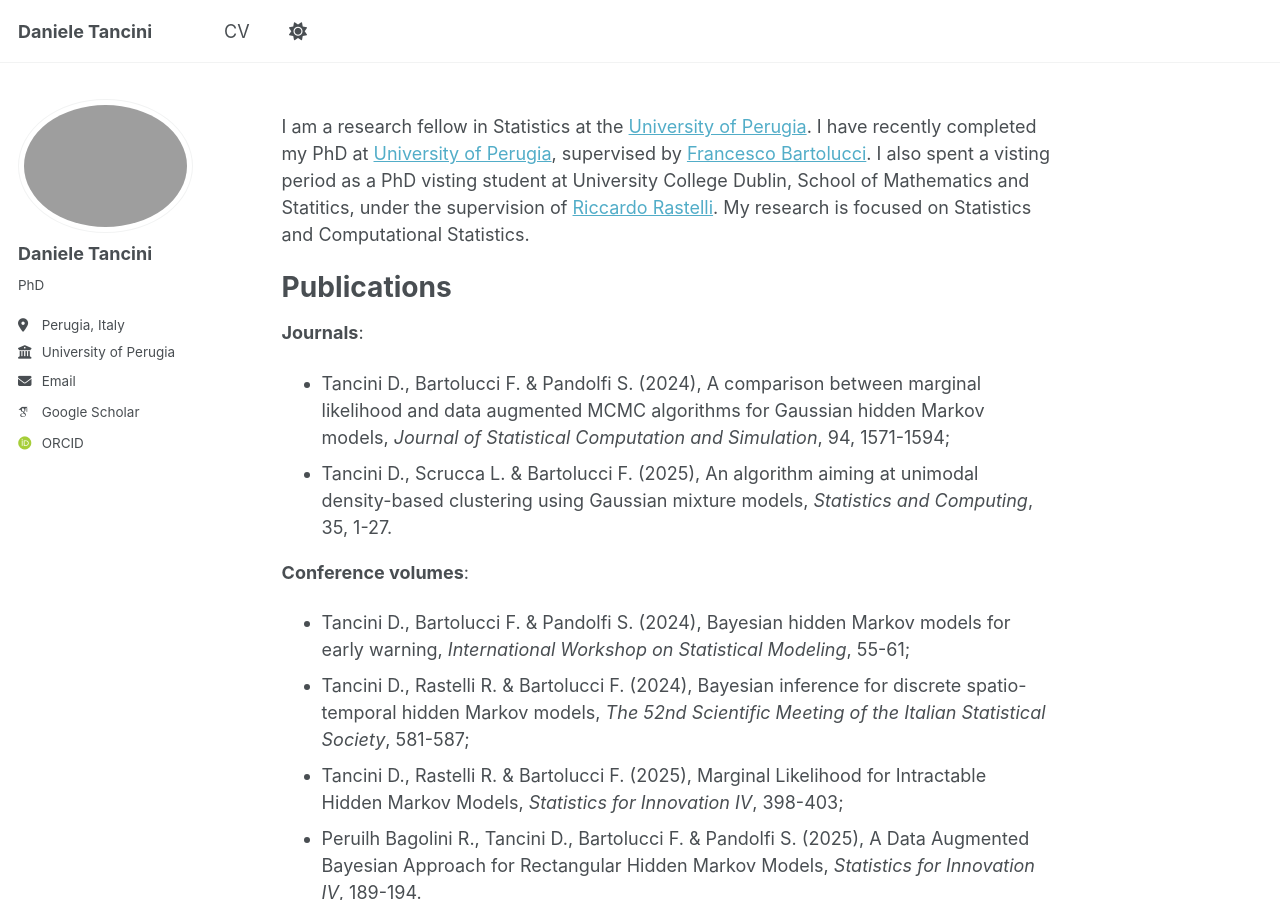
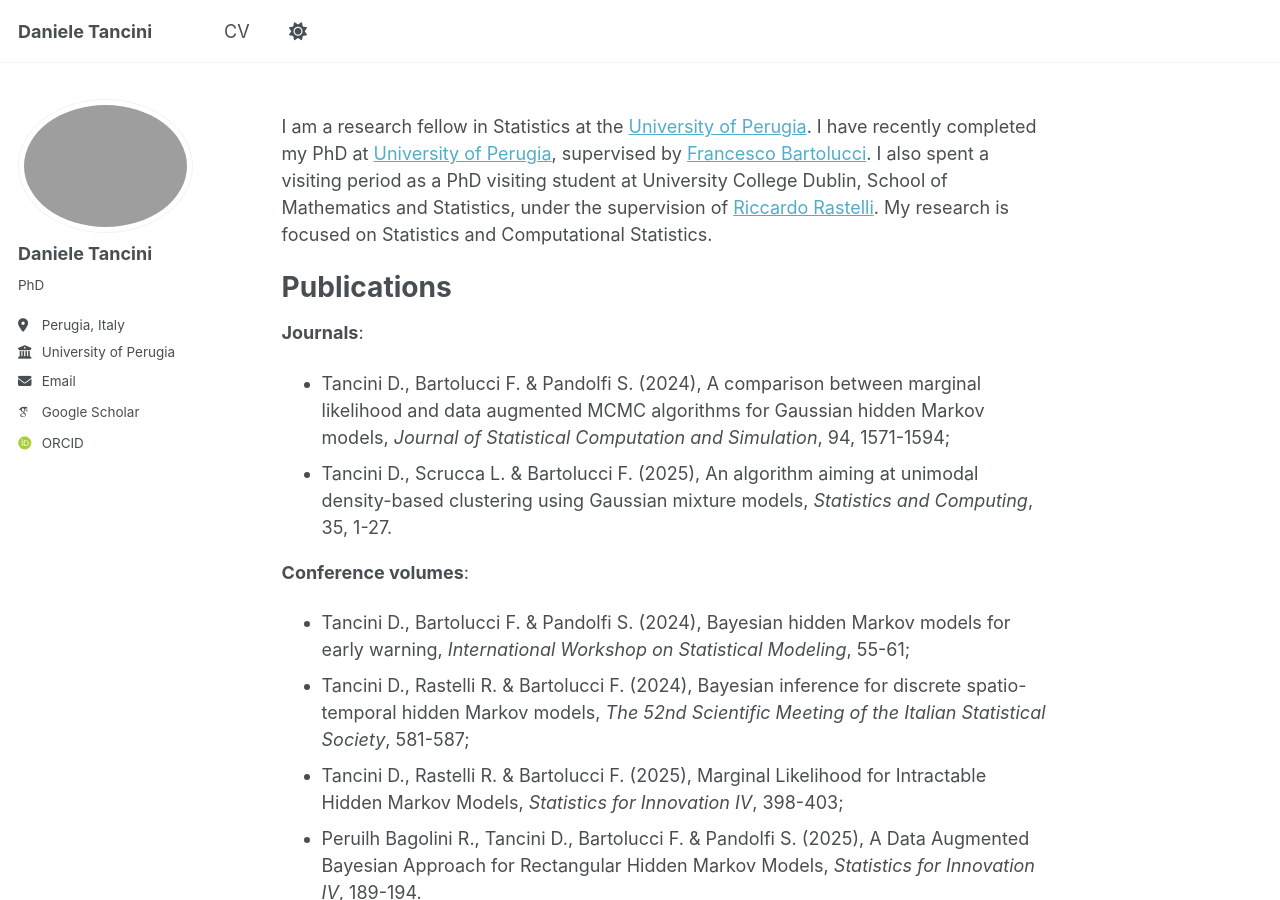
Before and after one commit to DanieleTancini/danieletancini.github.io, a Jekyll site: the page built from _pages/about.md, in a window 1280 px wide and 900 px high. Built offline with Jekyll 4.4.1, drawn with Linux system fonts in a browser that asks for light colours; some web fonts are replaced; a script that is not in the unit is left out.

Commit message:
Update about.md

```diff
--- a/_pages/about.md
+++ b/_pages/about.md
@@ -8,7 +8,7 @@ redirect_from:
   - /about.html
 ---
 
-I am a research fellow in Statistics at the [University of Perugia](https://www.unipg.it). I have recently completed my PhD at [University of Perugia](https://www.unipg.it), supervised by [Francesco Bartolucci](https://sites.google.com/site/bartstatistics/). I also spent a visting period as a PhD visting student at University College Dublin, School of Mathematics and Statitics, under the supervision of [Riccardo Rastelli](https://sites.google.com/site/riccardoras/). My research is focused on Statistics and Computational Statistics.
+I am a research fellow in Statistics at the [University of Perugia](https://www.unipg.it). I have recently completed my PhD at [University of Perugia](https://www.unipg.it), supervised by [Francesco Bartolucci](https://sites.google.com/site/bartstatistics/). I also spent a visiting period as a PhD visiting student at University College Dublin, School of Mathematics and Statistics, under the supervision of [Riccardo Rastelli](https://sites.google.com/site/riccardoras/). My research is focused on Statistics and Computational Statistics.
 
 Publications
 ======
```
